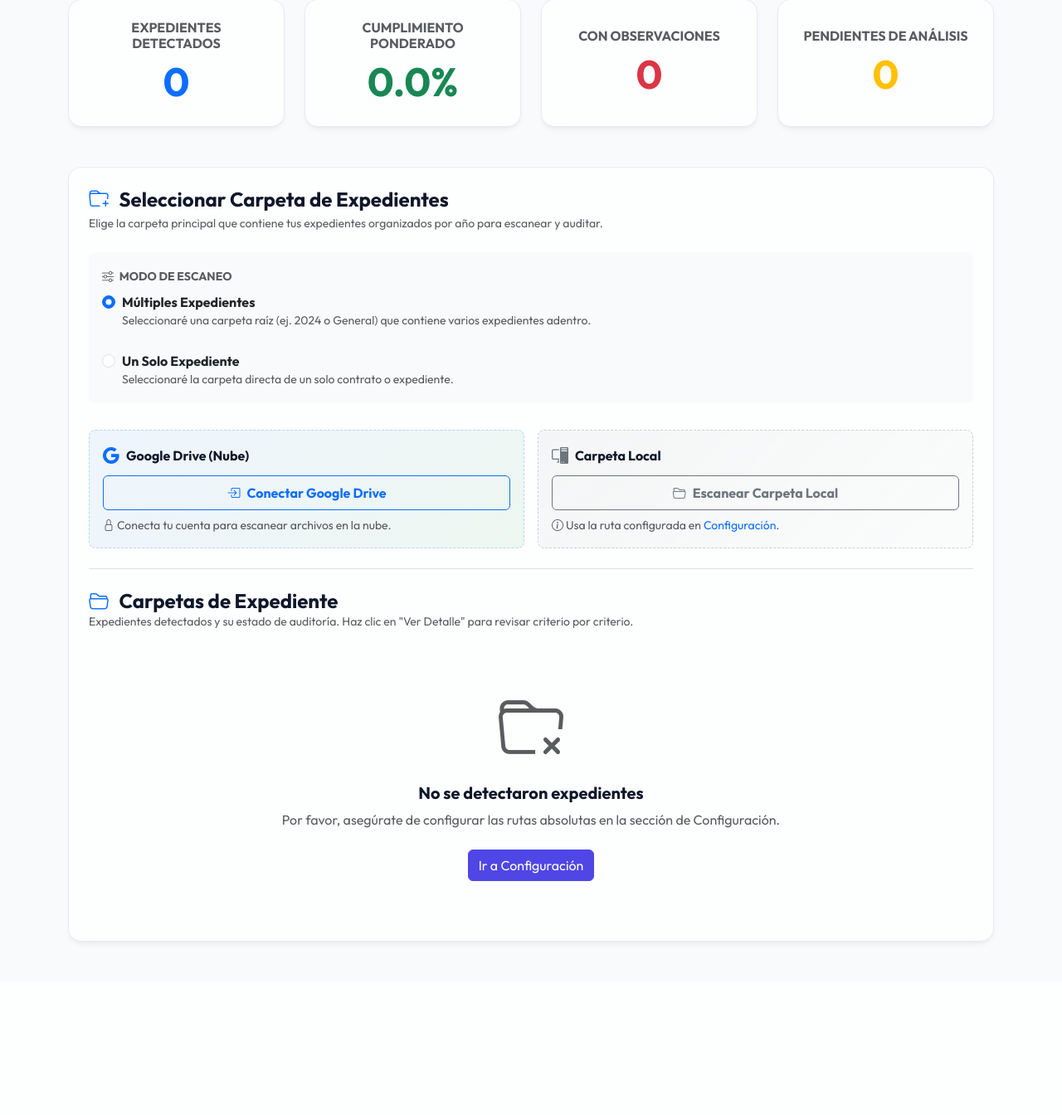
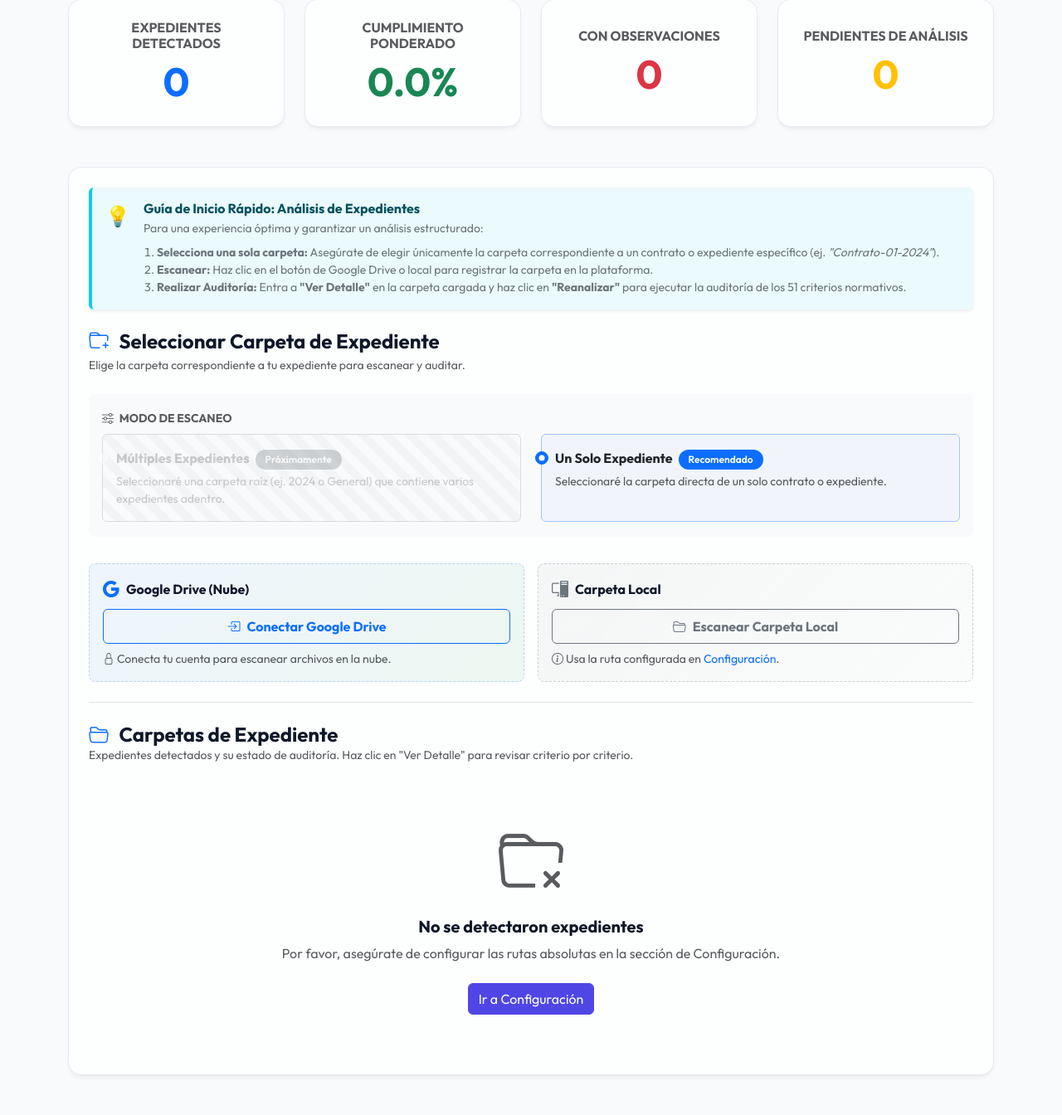
Before and after one commit to felifade/Proyecto_Gestion_CEB, a FastAPI app: page / in a window 1280 px wide. Shown: the part 118-1462 px from the top of the page at 83% size. Before the commit the page ends 1255 px from the top, so only its background shows below. Run offline with FastAPI, Linux system fonts and the light colour scheme; data that the repository does not hold is empty; some libraries are stand-ins or nearby versions.

Commit message:
feat: default to single expediente, disable multiples with hatched styling, and add quick-start guide to dashboard

```diff
--- a/auditor-expedientes/app/templates/dashboard.html
+++ b/auditor-expedientes/app/templates/dashboard.html
@@ -32,12 +32,26 @@
 </div>
 
 <div class="glass-panel">
+  <!-- Guía de Inicio Rápido -->
+  <div class="alert alert-info border-0 shadow-sm mb-4 d-flex gap-3 align-items-start" style="background: rgba(13, 202, 240, 0.08); border-left: 4px solid #0dcaf0 !important;">
+    <span class="fs-4">💡</span>
+    <div>
+      <h6 class="fw-bold text-info-emphasis mb-1">Guía de Inicio Rápido: Análisis de Expedientes</h6>
+      <p class="small text-secondary mb-2">Para una experiencia óptima y garantizar un análisis estructurado:</p>
+      <ol class="small text-secondary mb-0 ps-3">
+        <li><strong>Selecciona una sola carpeta:</strong> Asegúrate de elegir únicamente la carpeta correspondiente a un contrato o expediente específico (ej. <em>"Contrato-01-2024"</em>).</li>
+        <li><strong>Escanear:</strong> Haz clic en el botón de Google Drive o local para registrar la carpeta en la plataforma.</li>
+        <li><strong>Realizar Auditoría:</strong> Entra a <strong>"Ver Detalle"</strong> en la carpeta cargada y haz clic en <strong>"Reanalizar"</strong> para ejecutar la auditoría de los 51 criterios normativos.</li>
+      </ol>
+    </div>
+  </div>
+
   <!-- Panel de Selección de Carpetas (prominente para nuevos usuarios) -->
   <div class="mb-4 pb-4 border-bottom">
     <div class="d-flex flex-wrap justify-content-between align-items-start gap-3">
       <div>
-        <h4 class="fw-bold m-0"><i class="bi bi-folder-plus text-primary me-2"></i> Seleccionar Carpeta de Expedientes</h4>
-        <p class="text-muted m-0 small mt-1">Elige la carpeta principal que contiene tus expedientes organizados por año para escanear y auditar.</p>
+        <h4 class="fw-bold m-0"><i class="bi bi-folder-plus text-primary me-2"></i> Seleccionar Carpeta de Expediente</h4>
+        <p class="text-muted m-0 small mt-1">Elige la carpeta correspondiente a tu expediente para escanear y auditar.</p>
       </div>
 
       {% if google_connected %}
@@ -51,18 +65,18 @@
     <div class="mt-4 mb-3 p-3 rounded-3" style="background: rgba(248, 249, 250, 0.8);">
       <label class="form-label fw-bold small text-uppercase text-muted mb-2"><i class="bi bi-sliders me-1"></i> Modo de Escaneo</label>
       <div class="d-flex flex-wrap gap-4">
-        <div class="form-check">
-          <input class="form-check-input" type="radio" name="scan_mode_ui" id="mode_multiple" value="multiple" checked onchange="updateScanMode()">
+        <div class="form-check p-3 rounded border border-secondary-subtle" style="opacity: 0.6; cursor: not-allowed; background: repeating-linear-gradient(45deg, transparent, transparent 10px, rgba(108,117,125,0.08) 10px, rgba(108,117,125,0.08) 20px); flex: 1; min-width: 250px;">
+          <input class="form-check-input" type="radio" name="scan_mode_ui" id="mode_multiple" value="multiple" disabled>
           <label class="form-check-label" for="mode_multiple">
-            <strong class="text-dark">Múltiples Expedientes</strong>
-            <small class="text-muted d-block">Seleccionaré una carpeta raíz (ej. 2024 o General) que contiene varios expedientes adentro.</small>
+            <strong class="text-muted">Múltiples Expedientes <span class="badge bg-secondary text-white ms-1 small">Próximamente</span></strong>
+            <small class="text-muted d-block mt-1">Seleccionaré una carpeta raíz (ej. 2024 o General) que contiene varios expedientes adentro.</small>
           </label>
         </div>
-        <div class="form-check">
-          <input class="form-check-input" type="radio" name="scan_mode_ui" id="mode_single" value="single" onchange="updateScanMode()">
+        <div class="form-check p-3 rounded border border-primary-subtle" style="flex: 1; min-width: 250px; background: rgba(13,110,253,0.03);">
+          <input class="form-check-input" type="radio" name="scan_mode_ui" id="mode_single" value="single" checked onchange="updateScanMode()">
           <label class="form-check-label" for="mode_single">
-            <strong class="text-dark">Un Solo Expediente</strong>
-            <small class="text-muted d-block">Seleccionaré la carpeta directa de un solo contrato o expediente.</small>
+            <strong class="text-dark">Un Solo Expediente <span class="badge bg-primary text-white ms-1 small">Recomendado</span></strong>
+            <small class="text-muted d-block mt-1">Seleccionaré la carpeta directa de un solo contrato o expediente.</small>
           </label>
         </div>
       </div>
@@ -80,7 +94,7 @@
           <button class="btn btn-primary d-flex align-items-center gap-2 w-100 justify-content-center fw-bold py-2" type="button" onclick="openPicker()" id="btn-drive-picker">
             <i class="bi bi-cloud-arrow-down-fill"></i> Seleccionar Carpeta en Drive
           </button>
-          <small class="text-muted d-block mt-2"><i class="bi bi-info-circle"></i> Selecciona la carpeta raíz con subcarpetas por año.</small>
+          <small class="text-muted d-block mt-2"><i class="bi bi-info-circle"></i> Selecciona la carpeta directa del expediente a auditar.</small>
           {% else %}
           <a href="/login/google" class="btn btn-outline-primary d-flex align-items-center gap-2 w-100 justify-content-center fw-bold py-2">
             <i class="bi bi-box-arrow-in-right"></i> Conectar Google Drive
@@ -98,7 +112,7 @@
             <h6 class="fw-bold m-0">Carpeta Local</h6>
           </div>
           <form action="/scan" method="post" class="m-0">
-            <input type="hidden" name="is_single_exp" class="is-single-exp-input" value="false">
+            <input type="hidden" name="is_single_exp" class="is-single-exp-input" value="true">
             <button class="btn btn-outline-secondary d-flex align-items-center gap-2 w-100 justify-content-center fw-bold py-2">
               <i class="bi bi-folder2-open"></i> Escanear Carpeta Local
             </button>
@@ -112,7 +126,7 @@
     <form id="drive-scan-form" action="/scan" method="post" style="display: none;">
       <input type="hidden" name="folder_id" id="picker-folder-id">
       <input type="hidden" name="folder_name" id="picker-folder-name">
-      <input type="hidden" name="is_single_exp" class="is-single-exp-input" value="false">
+      <input type="hidden" name="is_single_exp" class="is-single-exp-input" value="true">
     </form>
   </div>
 
```
Also changed, not shown: Memoria_Operaciones_2026-06-24.md (+1 -1 lines).
